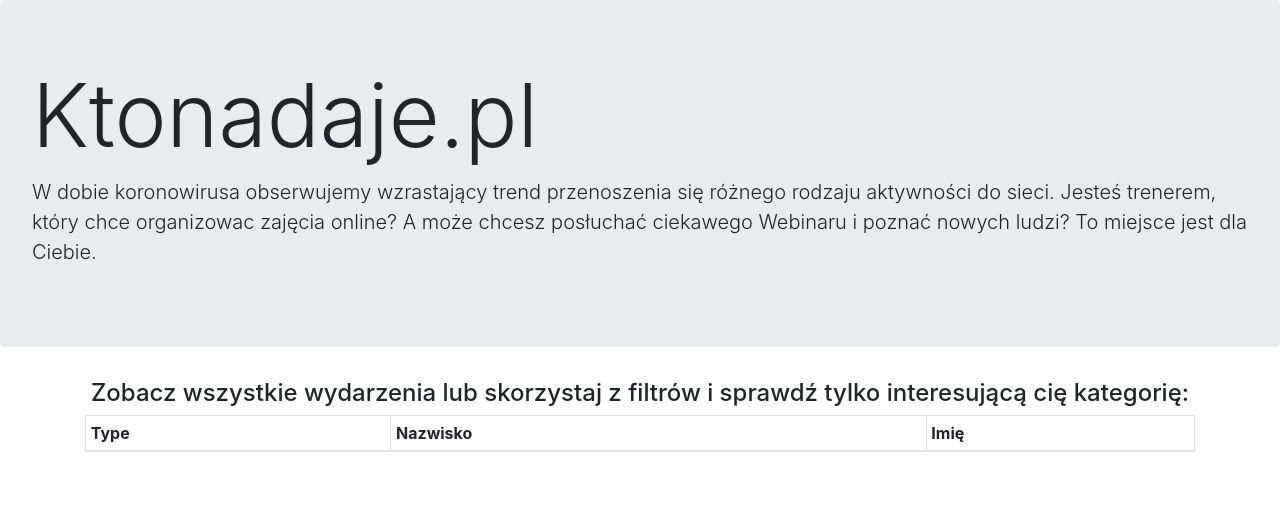
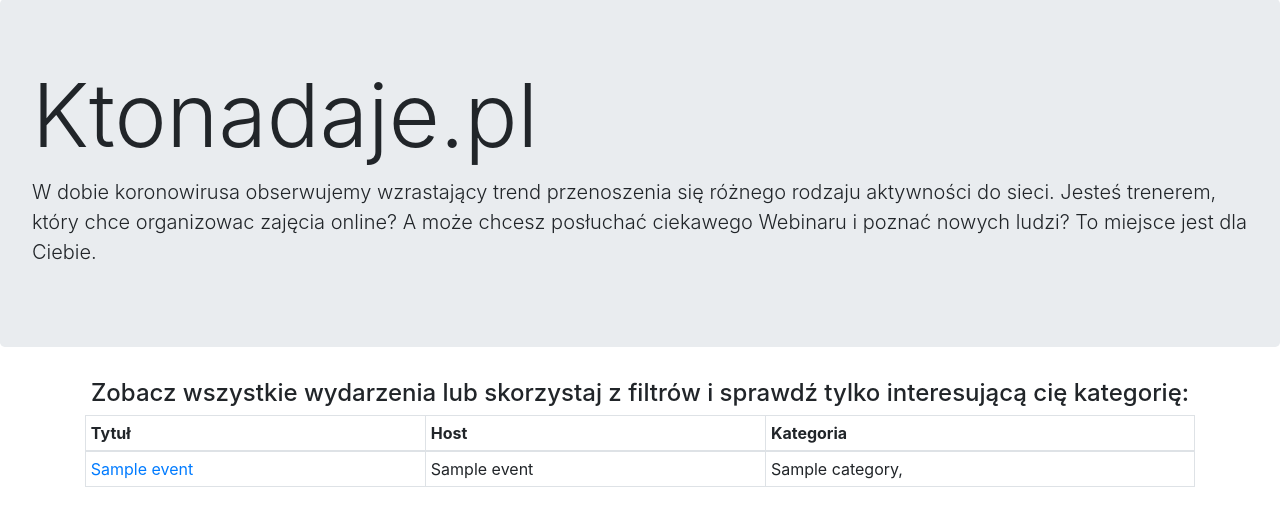
Before and after one commit to binawork/ktonadaje, a Flask app: page / in a window 1280 px wide. Shown: the part 41-567 px from the top of the page. Run offline with Flask 2, Linux system fonts and the light colour scheme; tables that the repository leaves empty hold one stand-in row (values such as "Sample post"); lists and menus that the app fills with data are empty; some libraries are stand-ins or nearby versions.

Commit message:
edited Table.html for new vars name convention handling

```diff
--- a/templates/Table.html
+++ b/templates/Table.html
@@ -8,17 +8,21 @@
         <table class="table table-bordered table-sm">
             <thead>
                 <tr>
-                    <th scope="col">Type </th>
-                    <th scope="col">Nazwisko</th>
-                    <th scope="col">Imię</th>
+                    <th scope="col">Tytuł</th>
+                    <th scope="col">Host</th>
+                    <th scope="col">Kategoria</th>
                 </tr>
             </thead>
             <tbody>
-                {% for event in services %}
+                {% for event in events %}
                 <tr>
-                    <td><a href="{{ event['link_to'] }}">{{ event['type_of_activity'] }}</a></td>
-                    <td>{{ event['last_name'] }}</td>
-                    <td>{{ event['first_name']}}</td>
+                    <td><a href="{{ event.url }}">{{ event.title }}</a></td>
+                    <td>{{ event.host_name }}</td>
+                    <td>
+                        {% for category in event.categories %}
+                        {{ category }},
+                        {% endfor %}
+                    </td>
                 </tr>
                 {% endfor %}
             </tbody>
```
